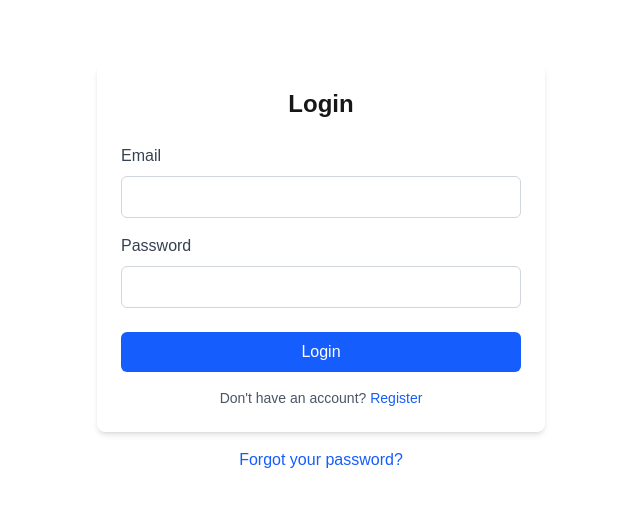
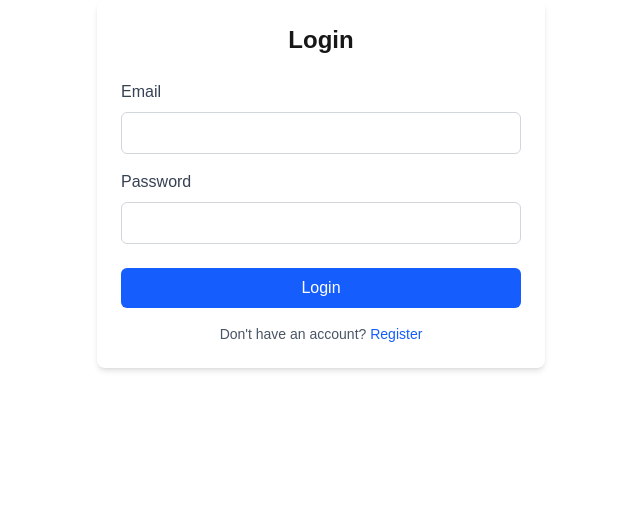
Before and after one commit to akhmadzaqiriyadi/uch-web, a Next.js app: page /login in a window 1280 px wide. Shown: the top 506 px of the page, without its empty margins (319-959 px from the left). Built offline with nearby package versions, Linux system fonts and the light colour scheme; no server answers.

Commit message:
fixlogin

```diff
--- a/app/login/page.tsx
+++ b/app/login/page.tsx
@@ -1,5 +1,7 @@
+'use client'
+
+import { Suspense } from 'react'
 import LoginForm from '@/components/auth/LoginForm'
-import Link from 'next/link'
 
 export const metadata = {
   title: 'Login - CMS Kampus',
@@ -8,15 +10,8 @@ export const metadata = {
 
 export default function LoginPage() {
   return (
-    <div className="container mx-auto px-4 py-16">
+    <Suspense fallback={<div>Loading...</div>}>
       <LoginForm />
-
-      {/* Link untuk reset password */}
-      <div className="mt-4 text-center">
-        <Link href="/reset" className="text-blue-600 hover:underline">
-          Forgot your password?
-        </Link>
-      </div>
-    </div>
+    </Suspense>
   )
 }
```
